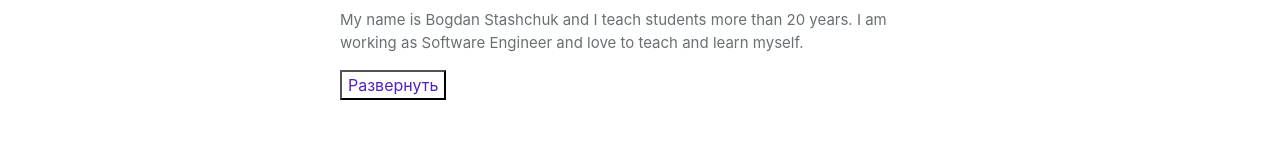
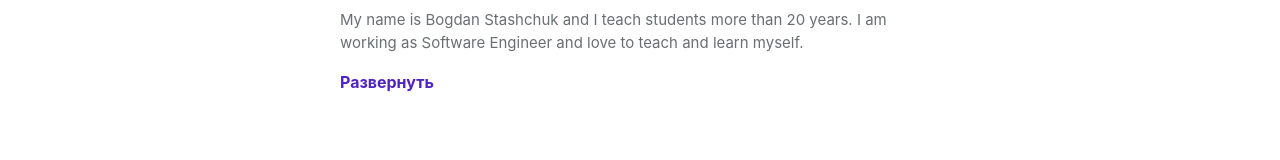
Before and after one commit to okurmenpro/bilim-ordo-frontend, a React (Create React App) app: page /teacherprofile in a window 1280 px wide. Shown: the part 617-777 px from the top of the page. Built offline with nearby package versions, Linux system fonts and the light colour scheme.

Commit message:
change teacherprofile

```diff
--- a/src/components/TeacherProfile/index.jsx
+++ b/src/components/TeacherProfile/index.jsx
@@ -55,9 +55,9 @@ function TeacherProfile() {
           </>
         )}
         <div className='toggleButton'>
-        <button className="toggle-button" onClick={toggleText}>
+        <strong className="toggle-button" onClick={toggleText}>
           {isExpanded ? 'Свернуть' : 'Развернуть'}
-        </button>
+        </strong>
         <IoIosArrowDown className='arrow'/>
         </div>
       </section>
```
